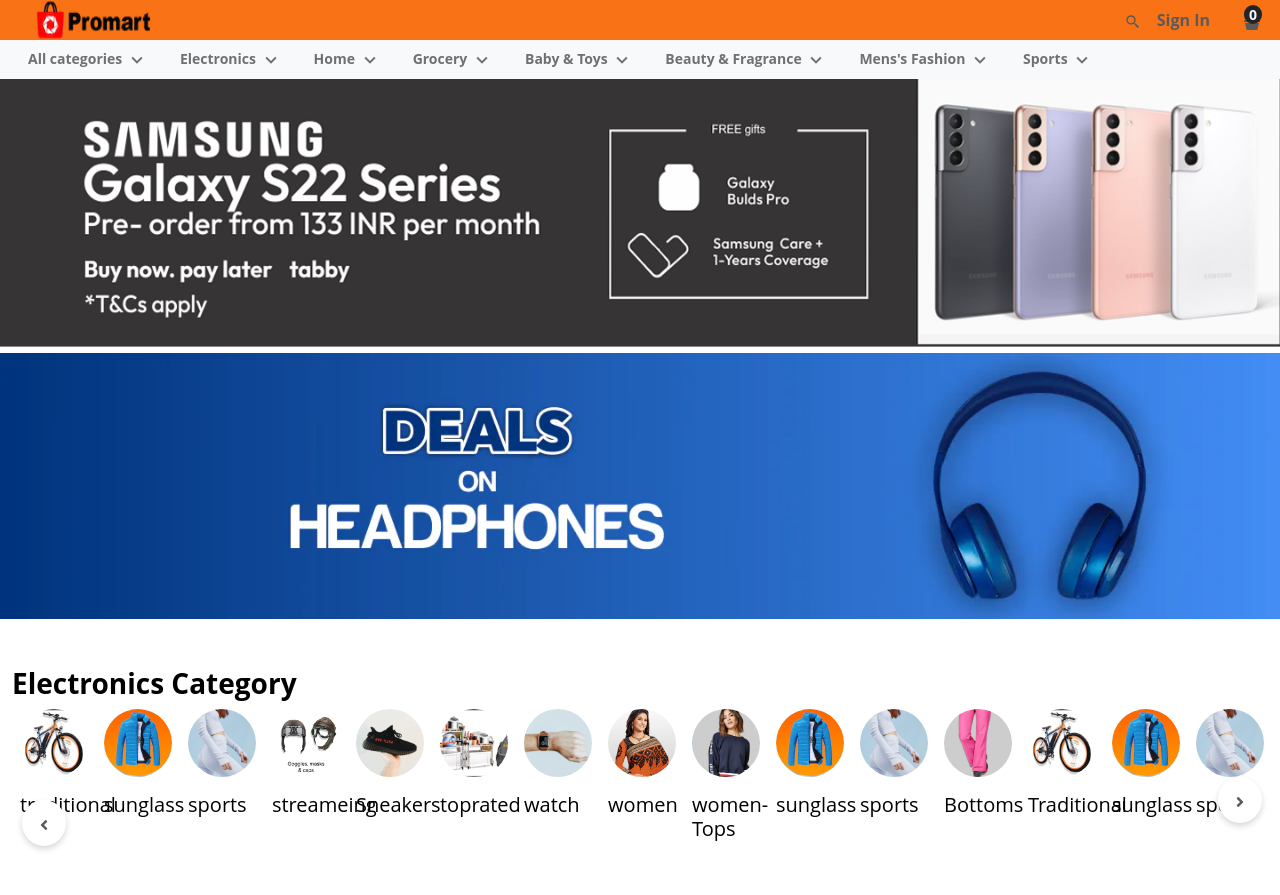
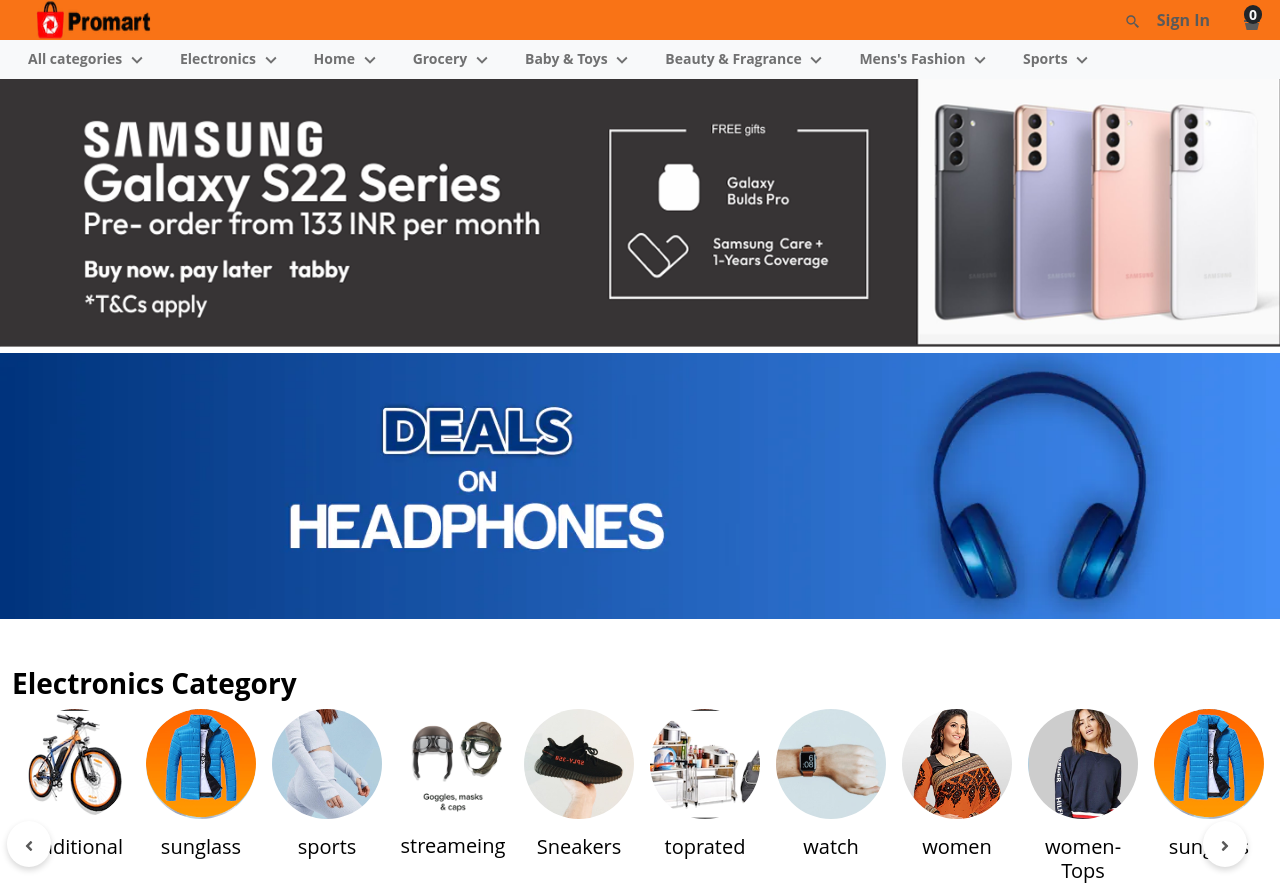
Before and after one commit to mdshoibakhtar/promartshop, a React (Create React App) app: page /electronics in a window 1280 px wide. Shown: the top 895 px of the page. Built offline with nearby package versions, Linux system fonts and the light colour scheme.

Commit message:
again res

```diff
--- a/src/assets/styles/mediaqurey.css
+++ b/src/assets/styles/mediaqurey.css
@@ -22,7 +22,13 @@
     font-size: 10px;
   }
 }
-
+/* * {
+  overflow-x: hidden;
+  border: solid 1px red;
+} */
+.left-3 {
+  left: -3px;
+}
 @media (min-width: 576px) and (max-width: 992px) {
   .maximum-width {
     width: auto;
@@ -71,6 +77,9 @@
   .carouselWrapper figcaption {
     text-align: center;
   }
+  .justify-xs-center {
+    justify-content: center !important;
+  }
 }
 
 @media screen and (min-width: 1140px) {
--- a/src/components/header/topHeader/TopHeader.js
+++ b/src/components/header/topHeader/TopHeader.js
@@ -6,7 +6,7 @@ import { Link } from 'react-router-dom';
 export const TopHeader = () => {
     return (
         <Navbar className='p-0 topNav'>
-            <div className='container-fluid'>
+            <div className='container-fluid justify-xs-center'>
                 <Navbar.Brand className='ps-4 py-0 pe-0'>
                     <Link to="/">
                         <img
@@ -17,7 +17,7 @@ export const TopHeader = () => {
                     </Link>
                 </Navbar.Brand>
 
-                <div className='fs-6 fw-bolder'>
+                <div className='fs-6 fw-bolder d-none d-md-block d-lg-block d-xl-block'>
                     <span className='px-2'><BiSearchAlt2 /></span>
                     <span className='px-2'>Sign In</span>
                     <span className='px-2'>
--- a/src/components/mainSection/arrivals/Arrivals.js
+++ b/src/components/mainSection/arrivals/Arrivals.js
@@ -56,7 +56,7 @@ export const Arrivals = () => {
                 <div className=" maximum-width m-auto position-relative">
                     <h3 className="fw-bold">New Arrivals</h3>
 
-                    < div className="d-flex justify-content-between px-3 position-absolute w-100 btnz-index h-100 align-items-center">
+                    < div className="d-flex justify-content-between px-3 position-absolute w-100 btnz-index h-100 align-items-center left-3">
                         <div className="">
                             <div className=" bordersolid btnz-index position-absolute left-btn " onClick={() => { slideRef.current.slickPrev() }}>
                                 <FaAngleLeft />
--- a/src/components/mainSection/electronicCategories/ElecCate.js
+++ b/src/components/mainSection/electronicCategories/ElecCate.js
@@ -14,8 +14,8 @@ export const ElecCate = () => {
         dots: false,
         infinite: true,
         speed: 500,
-        slidesToShow: 15,
-        slidesToScroll: 1,
+        slidesToShow: 10,
+        slidesToScroll: 4,
         initialSlide: 1,
         draggable: true,
         responsive: [
@@ -56,13 +56,15 @@ export const ElecCate = () => {
                 <div className=" maximum-width m-auto position-relative col">
                     <h3 className="fw-bold">Electronics Category</h3>
 
-                    < div className="d-flex justify-content-between px-3 position-absolute w-100 btnz-index h-100 align-items-center">
+                    < div className="d-flex justify-content-between px-3 position-absolute w-100 btnz-index h-100 align-items-center left-3">
                         <div className=" ">
                             <div className=" bordersolid btnz-index  left-btn   " onClick={() => { slideRef.current.slickPrev() }}>
                                 <FaAngleLeft />
                             </div>
                         </div>
-                        <div className=" bordersolid btnz-index position-absolute right-btn" onClick={() => { slideRef.current.slickNext() }}><FaAngleRight /> </div>
+                        <div>
+                            <div className=" bordersolid btnz-index position-absolute right-btn" onClick={() => { slideRef.current.slickNext() }}><FaAngleRight /> </div>
+                        </div>
                     </div>
                     <Slider ref={slideRef} {...settings}>
 
@@ -73,7 +75,7 @@ export const ElecCate = () => {
                                         <figure className="  bordersolid">
                                             <img src={value.img} width={100 + "%"} alt="no-img found  " />
                                         </figure>
-                                        <figcaption>
+                                        <figcaption className="text-center">
                                             <h5>{value.title}</h5>
                                         </figcaption>
                                     </Link>
--- a/src/components/mainSection/recomededSale/Recomended.js
+++ b/src/components/mainSection/recomededSale/Recomended.js
@@ -54,7 +54,7 @@ export const Recomended = () => {
                 <div className=" maximum-width m-auto position-relative">
                     <h3 className="fw-bold">Recommended for sale</h3>
 
-                    < div className="d-flex justify-content-between px-3 position-absolute w-100 btnz-index h-100 align-items-center">
+                    < div className="d-flex justify-content-between px-3 position-absolute w-100 btnz-index h-100 align-items-center left-3">
                         <div className="">
                             <div className=" bordersolid btnz-index position-absolute left-btn " onClick={() => { slideRef.current.slickPrev() }}>
                                 <FaAngleLeft />
```
